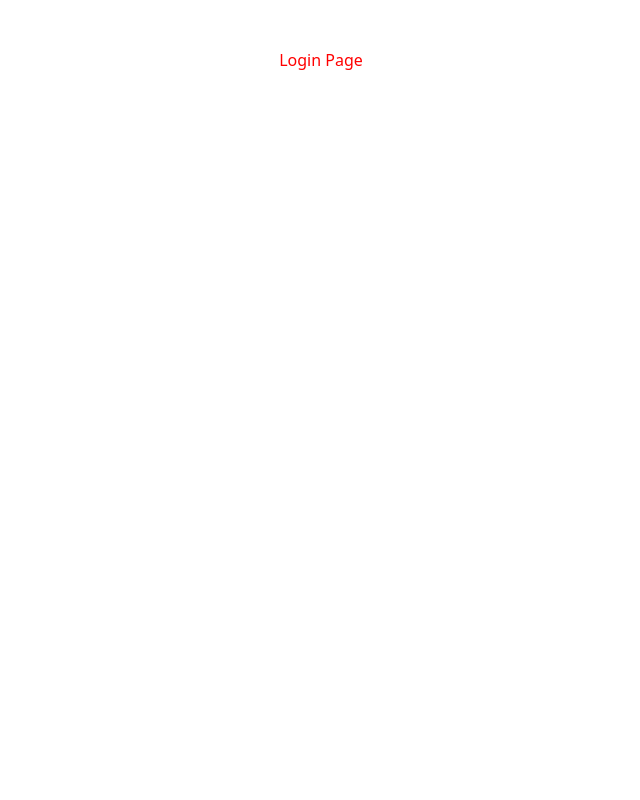
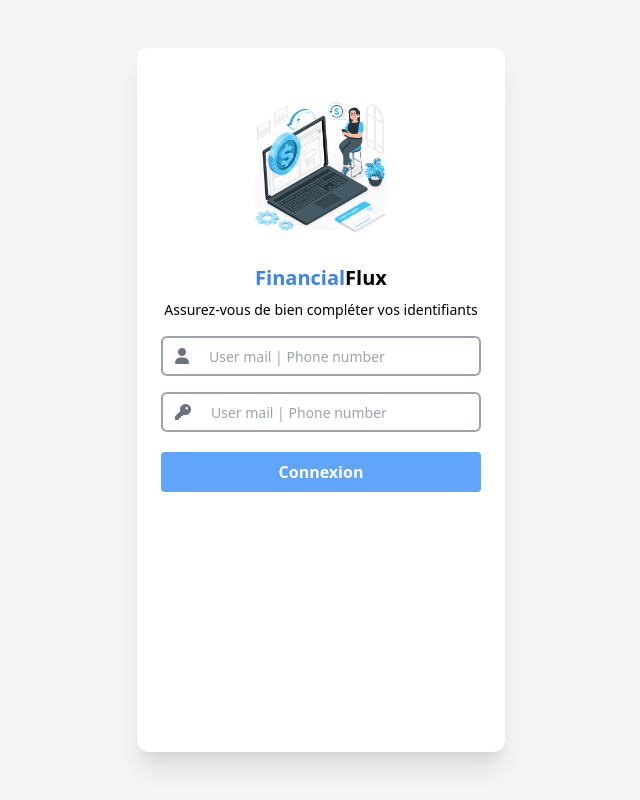
Before and after one commit to OnlyKal/Trans, a PHP site: page / in a window 1280 px wide. Before the commit the part shown is almost empty. Shown: the whole page, without its empty margins (319-959 px from the left). Run offline with PHP 8.4, Linux system fonts and the light colour scheme; some libraries are stand-ins or nearby versions.

Commit message:
pushing prohect

```diff
--- a/index.php
+++ b/index.php
@@ -1,10 +1,28 @@
 
-    <link rel="stylesheet" href="style/style.css">
     <link href="style/tailwind.min.css" rel="stylesheet"/>
+    <link href="https://cdnjs.cloudflare.com/ajax/libs/tailwindcss/2.2.19/tailwind.min.css" rel="stylesheet"/>
+    <link href="https://cdnjs.cloudflare.com/ajax/libs/font-awesome/6.0.0-beta3/css/all.min.css" rel="stylesheet"/>
+    <script defer src="https://unpkg.com/alpinejs@3.2.3/dist/cdn.min.js"></script>
 
+    <div id="main" class="flex justify-center items-center h-full py-12 bg-gray-100">
+            <div id="login" class="flex flex-col h-full p-6 shadow-xl  bg-white rounded-xl items-center">
+                            <img src="images/log.png" alt="" class="w-36 m-6">
+                            <div class="flex">
+                                <label for="" class="font-bold text-xl text-blue-500">Financial </label>
+                                <label for="" class="font-bold text-xl"> Flux</label>
+                            </div>
+                            <label for="" class="text-sm my-2">Assurez-vous de bien compléter vos identifiants</label>
+                            <div class="group my-2 w-80 h-10 border-2 border-gray-400 hover:border-blue-400 b-gray-50 flex rounded-md items-center justify-center cursor-pointer">
+                                <i class="fa fa-user px-3 group-hover:text-blue-500 text-gray-500"></i>
+                                <input type="text" id="usermail" name="usermail" class="w-full h-full rounded-md px-2  outline-none text-sm" placeholder="User mail | Phone number">
+                            </div>
+                            <div class="group my-2 w-80 h-10 border-2 border-gray-400 hover:border-blue-400 b-gray-50 flex rounded-md items-center justify-center cursor-pointer">
+                                <i class="fa fa-key px-3 group-hover:text-blue-500 text-gray-500"></i>
+                                <input type="password" id="password" name="password" class="w-full h-full rounded-md px-2  outline-none text-sm" placeholder="User mail | Phone number">
+                            </div>
 
-    <div id="main" class="flex justify-center items-center h-full">
-            <div id="login" class="h-full p-12">
-                    <label for="">Login Page</label>
+                            <div class="bg-blue-400 w-full flex items-center justify-center p-2 mt-3 hover:bg-blue-500 cursor-pointer font-bold text-white rounded">
+                                Connexion
+                            </div>
             </div>
     </div>
--- a/style/style.css
+++ /dev/null
@@ -1,3 +0,0 @@
-div {
-    color: red
-}
```
Also changed, not shown: images/log.png (added).
